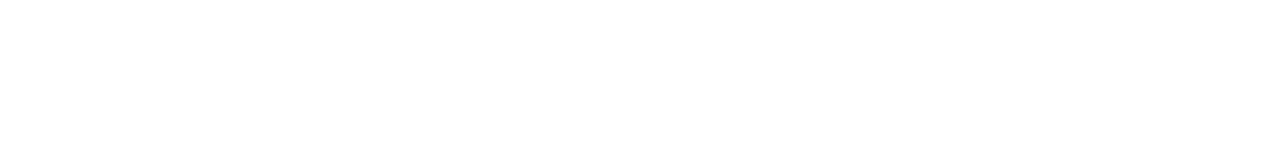
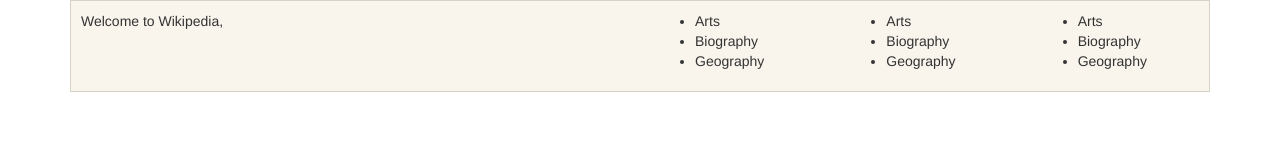
Before and after one commit to kategoss/wikipedia-site, a plain HTML site: page index.html in a window 1280 px wide. Drawn offline with Linux system fonts and the light colour scheme.

Commit message:
Set up top welcome box html & css

```diff
--- a/css/styles.css
+++ b/css/styles.css
@@ -0,0 +1,5 @@
+.welcome {
+  background: #f9f5ed;
+  border: solid 1px #d6d1c9;
+  padding: 10px;
+}
--- a/index.html
+++ b/index.html
@@ -7,6 +7,35 @@
     <link href="css/styles.css" rel="stylesheet" type="text/css">
   </head>
   <body>
-
+    <div class="container">
+      <div class="welcome">
+        <div class="row">
+          <div class="col-sm-6">
+              <p>Welcome to Wikipedia,</p>
+          </div>
+          <div class="col-sm-2">
+            <ul>
+              <li>Arts</li>
+              <li>Biography</li>
+              <li>Geography</li>
+            </ul>
+          </div>
+          <div class="col-sm-2">
+            <ul>
+              <li>Arts</li>
+              <li>Biography</li>
+              <li>Geography</li>
+            </ul>
+          </div>
+          <div class="col-sm-2">
+            <ul>
+              <li>Arts</li>
+              <li>Biography</li>
+              <li>Geography</li>
+            </ul>
+          </div>
+        </div>
+      </div>
+    </div>
   </body>
 </html>
```
